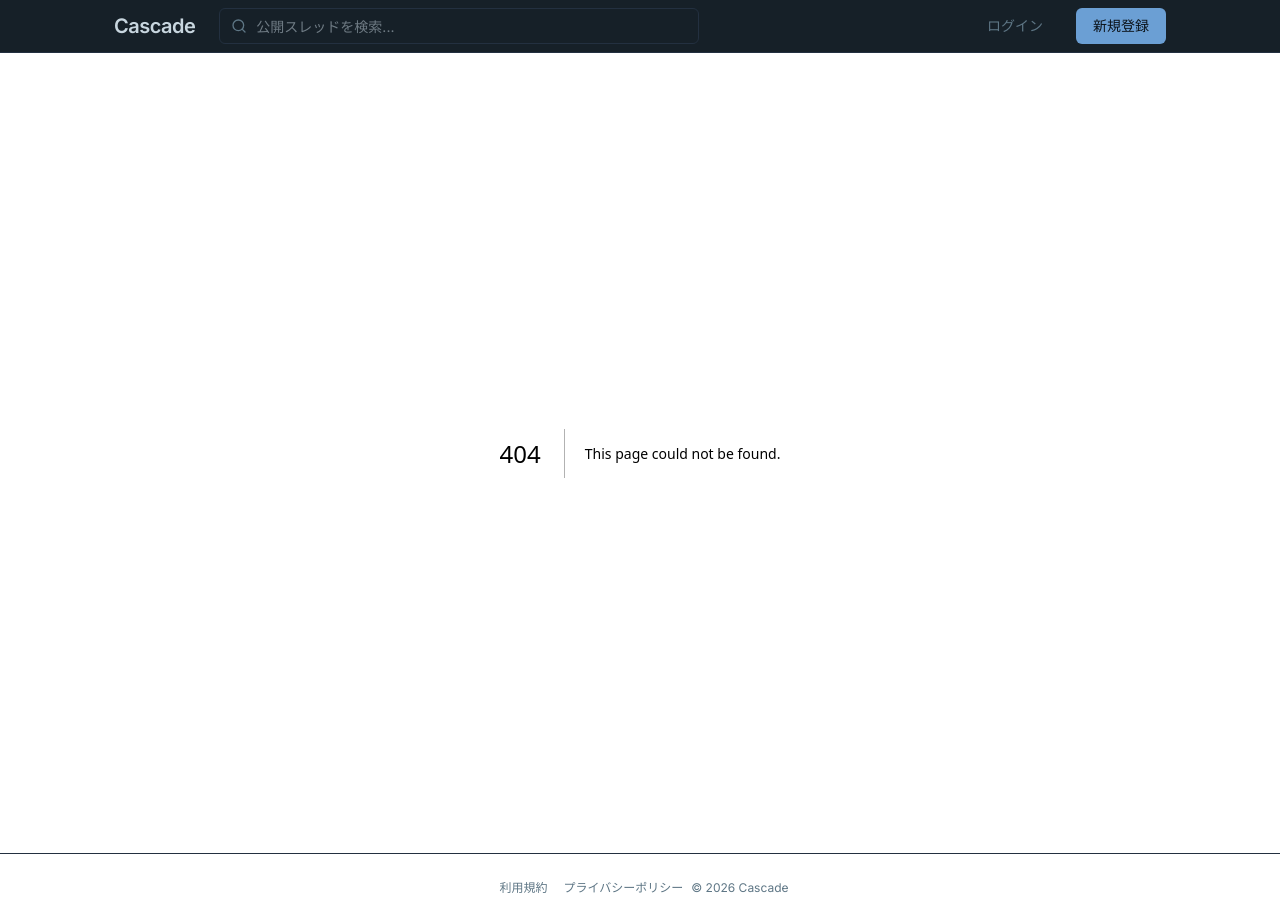
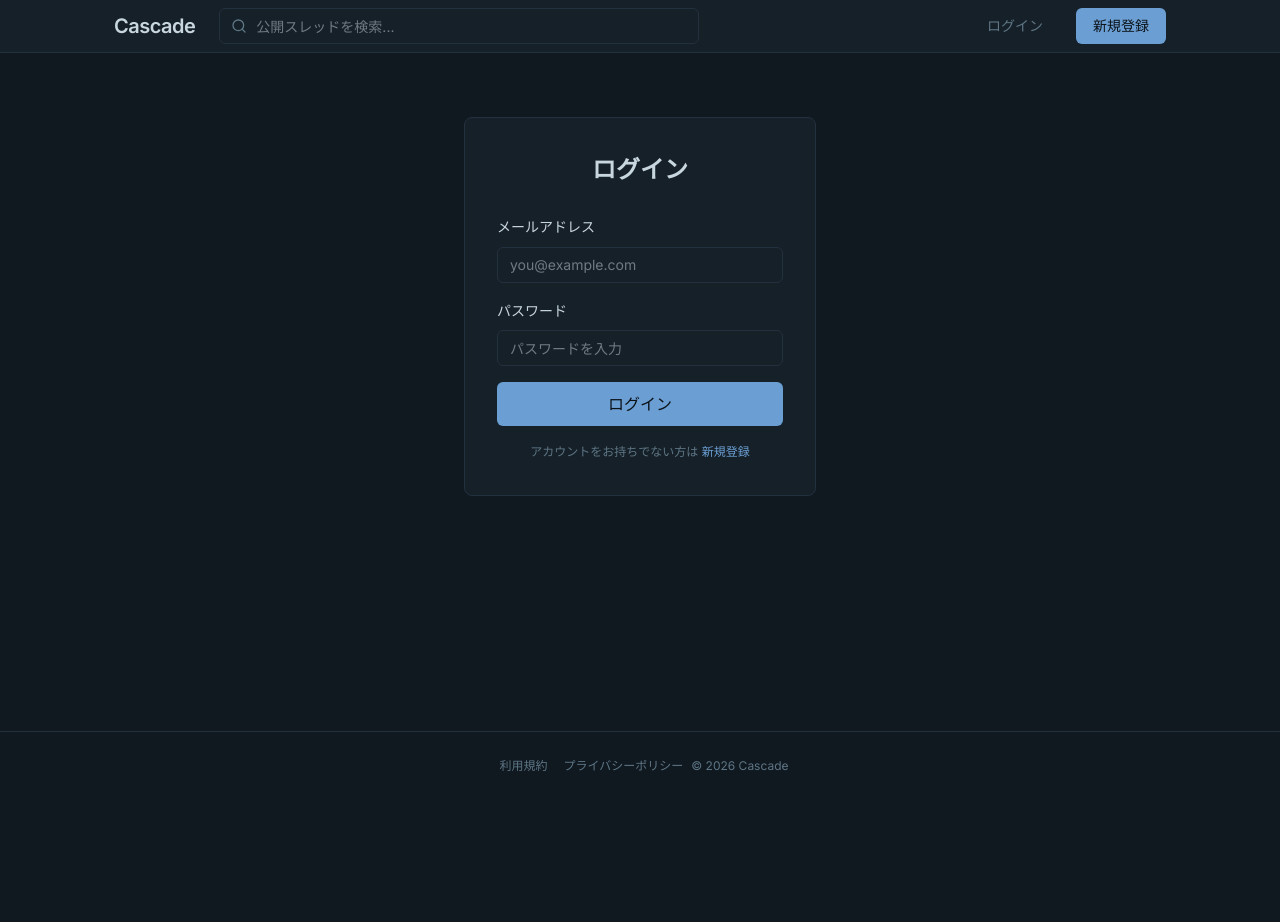
Before and after one commit to mr110825/cascade202609, a Next.js app: page /login in a window 1280 px wide. Before the commit this address had no page. After the commit the page ends 800 px from the top, so only its background shows below. Built offline with nearby package versions, Linux system fonts and the light colour scheme; no server answers.

Commit message:
feat: ログイン画面と Server Action を追加

```diff
--- /dev/null
+++ b/src/app/login/page.tsx
@@ -0,0 +1,24 @@
+import Link from "next/link";
+import { redirect } from "next/navigation";
+import { getCurrentUser } from "@/lib/auth";
+import { LoginForm } from "@/components/forms/LoginForm";
+
+export default async function LoginPage() {
+  // すでにログイン済みならログイン画面を見せる必要がない。
+  const user = await getCurrentUser();
+  if (user) {
+    redirect("/dashboard");
+  }
+
+  return (
+    <main className="auth-container">
+      <div className="auth-card">
+        <h1>ログイン</h1>
+        <LoginForm />
+        <p className="auth-footer">
+          アカウントをお持ちでない方は <Link href="/signup">新規登録</Link>
+        </p>
+      </div>
+    </main>
+  );
+}
--- /dev/null
+++ b/src/components/forms/LoginForm.tsx
@@ -0,0 +1,55 @@
+"use client";
+
+import { useActionState } from "react";
+import { loginAction } from "@/app/actions/auth";
+import type { FormState } from "@/lib/form-state";
+
+export function LoginForm() {
+  const initialState: FormState = {};
+  const [state, formAction, pending] = useActionState(
+    loginAction,
+    initialState,
+  );
+
+  return (
+    <form action={formAction}>
+      {state.error && <p className="form-error">{state.error}</p>}
+
+      <div className="form-group">
+        <label className="form-label" htmlFor="email">
+          メールアドレス
+        </label>
+        <input
+          id="email"
+          name="email"
+          type="email"
+          className="input"
+          placeholder="you@example.com"
+          required
+        />
+      </div>
+
+      <div className="form-group">
+        <label className="form-label" htmlFor="password">
+          パスワード
+        </label>
+        <input
+          id="password"
+          name="password"
+          type="password"
+          className="input"
+          placeholder="パスワードを入力"
+          required
+        />
+      </div>
+
+      <button
+        type="submit"
+        className="btn btn-primary btn-lg btn-block"
+        disabled={pending}
+      >
+        {pending ? "ログイン中..." : "ログイン"}
+      </button>
+    </form>
+  );
+}
```
